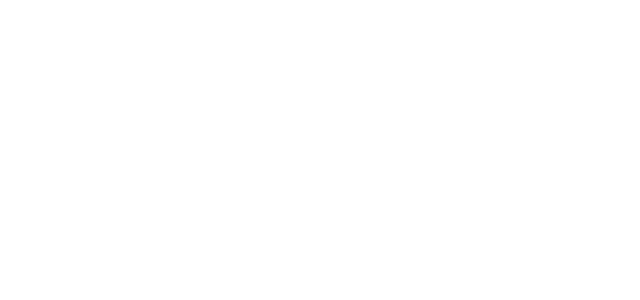
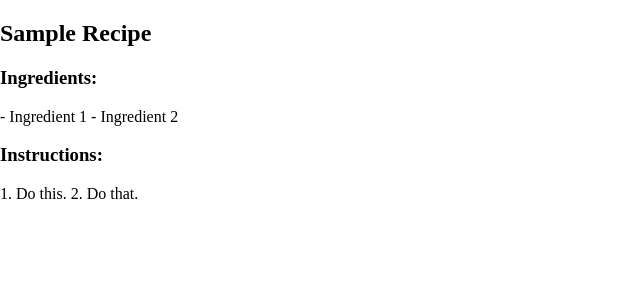
Before and after one commit to LiamBoz/SWEProject3, a React (Vite) app in the folder frontend/: page /recipe in a window 1280 px wide. Before the commit this address had no page. Shown: the top 300 px of the page, without its empty margins (0-640 px from the left). Built offline with nearby package versions, Linux system fonts and the light colour scheme; a web font is replaced by a local one.

Commit message:
Display Recipe Skeleton

```diff
--- a/frontend/src/App.tsx
+++ b/frontend/src/App.tsx
@@ -1,6 +1,7 @@
 import {BrowserRouter as Router, Routes, Route, Navigate } from "react-router-dom";
 import { LoginInput } from "./pages/LoginInput.tsx";
 import { Homepage } from "./pages/Homepage.tsx";
+import { DisplayRecipe } from "./pages/DisplayRecipe.tsx";
 
 function App() {
   return (
@@ -8,6 +9,13 @@
         <Routes>
           <Route path="/" element={<LoginInput />} />
           <Route path="/homepage" element={<Homepage />} />
+          <Route path="*" element={<Navigate to="/" replace />} />
+          {/* will change routing later */}
+          <Route path="/recipe" element={<DisplayRecipe
+            recipeTitle={"Sample Recipe"}
+            recipeInstructions={"1. Do this.\n2. Do that."}
+            recipeIngredients={"- Ingredient 1\n- Ingredient 2"}
+          />} />
         </Routes>
       </Router>
   );
--- /dev/null
+++ b/frontend/src/pages/DisplayRecipe.tsx
@@ -0,0 +1,14 @@
+// @ts-ignore: missing module declaration
+import "./LoginInput.css";
+
+export function DisplayRecipe({ recipeTitle, recipeInstructions, recipeIngredients }: { recipeTitle: string; recipeInstructions: string; recipeIngredients: string }){
+  return (
+    <div>
+      <h2>{recipeTitle}</h2>
+      <h3>Ingredients:</h3>
+      <p>{recipeIngredients}</p>
+      <h3>Instructions:</h3>
+      <p>{recipeInstructions}</p>
+    </div>
+  );
+}
```
Also changed, not shown: frontend/src/pages/DisplayRecipe.css (added).
